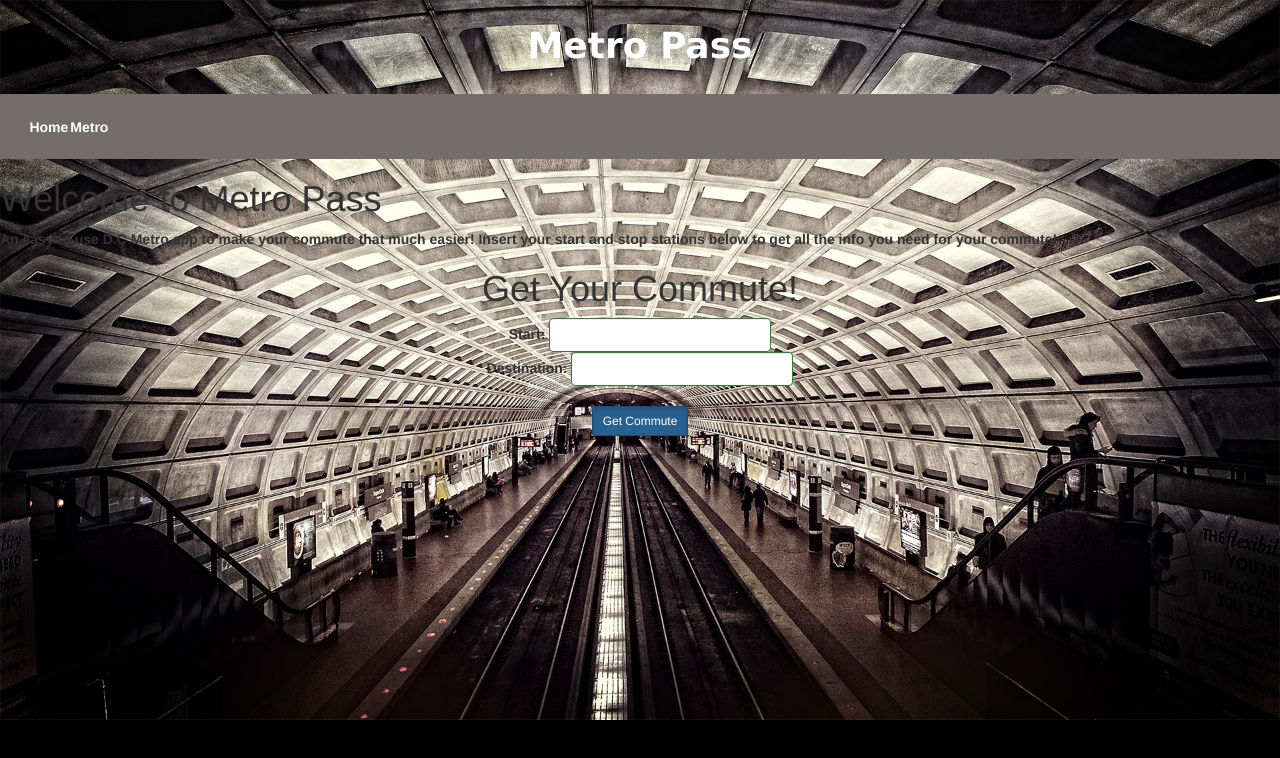
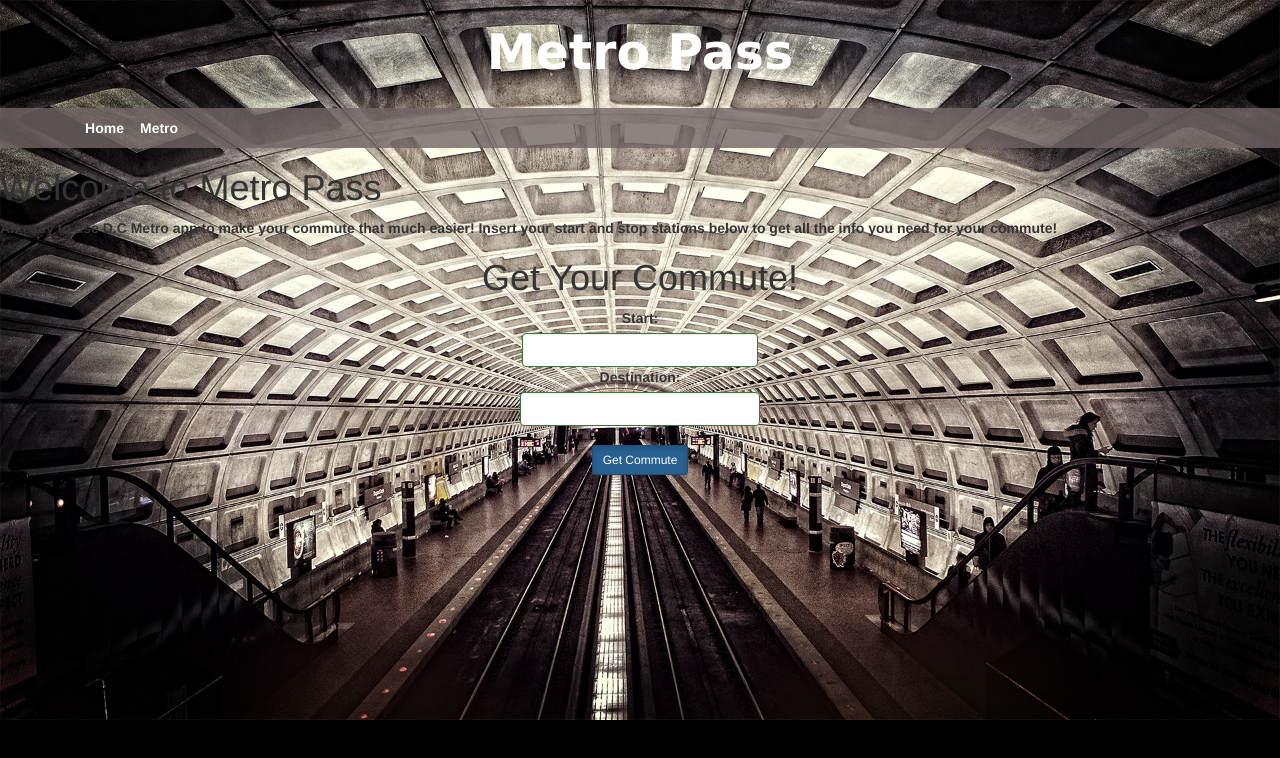
Before and after one commit to RPadilla3/metro-project, a website: page build/index.html in a window 1280 px wide. Drawn offline with nearby package versions, Linux system fonts and the light colour scheme; a web font is replaced by a local one.

Commit message:
Updated build for heroku deployment.

```diff
--- a/build/css/styles.css
+++ b/build/css/styles.css
@@ -1,22 +1,18 @@
 .page-header {
   color: #ffffff;
   margin-top: 2%;
+  font-size: 3.5em;
   font-family: "Kumar One", Verdana;
   text-align: center; }
 
 #navbar {
-  background-color: #756d6d;
+  background-color: rgba(113, 102, 102, 0.8);
   margin: 0;
   width: 100%;
   text-align: center; }
-  #navbar ul {
-    margin-top: 0;
-    padding: 1%; }
   #navbar a {
     color: #ffffff;
-    padding-left: 5%;
-    padding-right: 5%;
-    text-align: center; }
+    padding-left: 130%; }
   #navbar li {
     display: inline;
     list-style: none;
@@ -94,4 +90,10 @@ body {
   margin-left: 30%;
   margin-right: 30%; }
 
+#destination {
+  padding-left: 10%; }
+
+#start {
+  padding-left: 10%; }
+
 /*# sourceMappingURL=styles.css.map */
--- a/build/index.html
+++ b/build/index.html
@@ -8,9 +8,11 @@
   <link href="https://fonts.googleapis.com/css?family=Kumar+One" rel="stylesheet">
   <link rel="stylesheet" href="https://fonts.googleapis.com/css?family=Coda">
 </head>
-<body>
-  <!-- <img src='../images/metro.jpg'> -->
-  <header>
+<!--[if LTE IE 9 ]>
+<body class="ie">
+<![endif]-->
+<!--[if !IE]>--><body><!--<![endif]-->
+<header>
     <h1 class='page-header'> <b>Metro Pass<b> </h1>
     <nav id='navbar' class='container'>
       <ul class='nav nav-pills'>
--- a/build/views/home.template.html
+++ b/build/views/home.template.html
@@ -1,6 +1,6 @@
 <main id='home-page'>
   <h1> Welcome to Metro Pass </h1>
-  <p>An easy to use D.C Metro app to make your commute that much easier! Insert your start and stop stations below to get all the info you need for your commute!</p>
+  <p class='about'>An easy to use D.C Metro app to make your commute that much easier! Insert your start and stop stations below to get all the info you need for your commute!</p>
 </main>
 <section class='commute-generator'>
   <h1>Get Your Commute!</h1>
```
Also changed, not shown: 1 other file.
